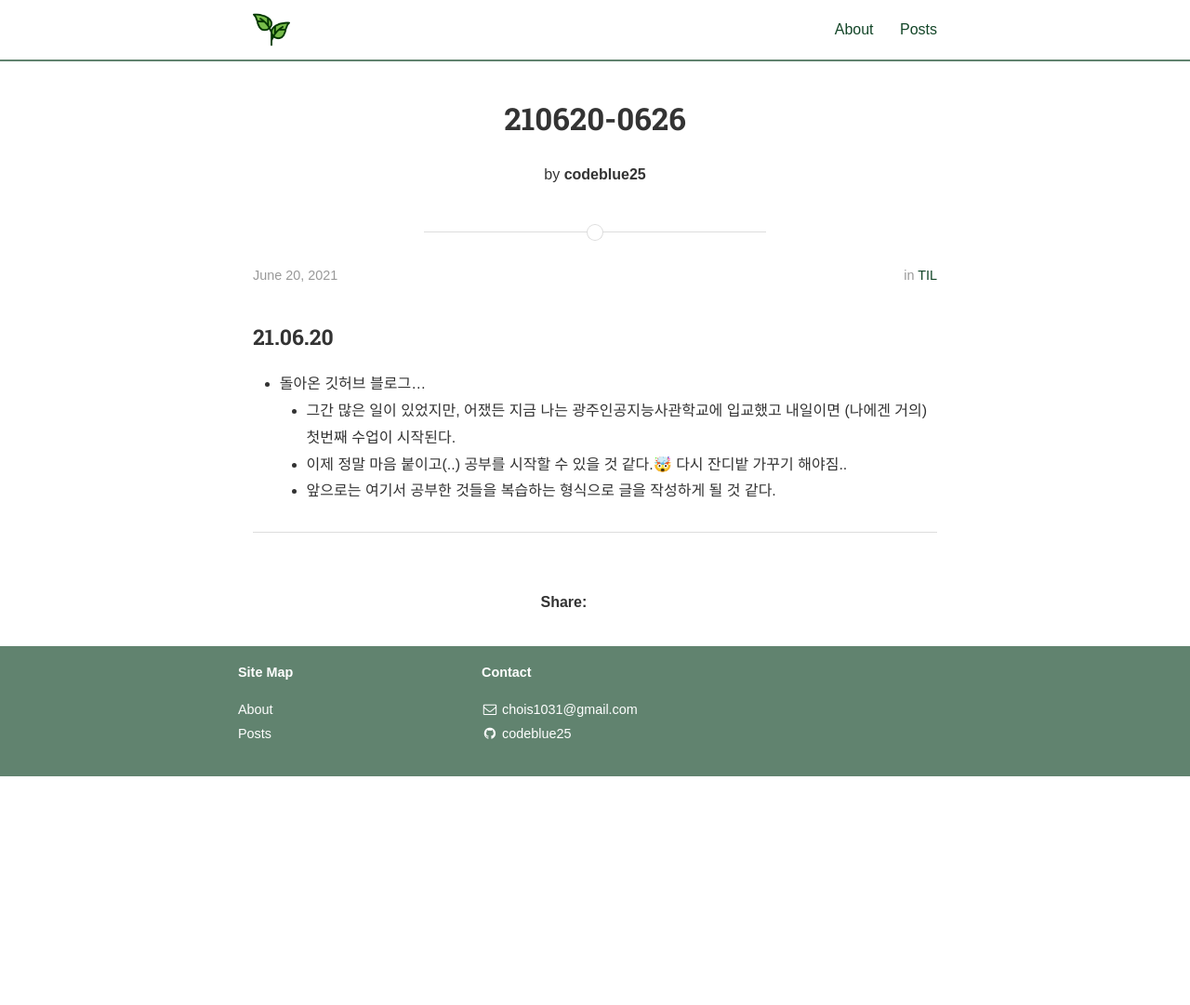
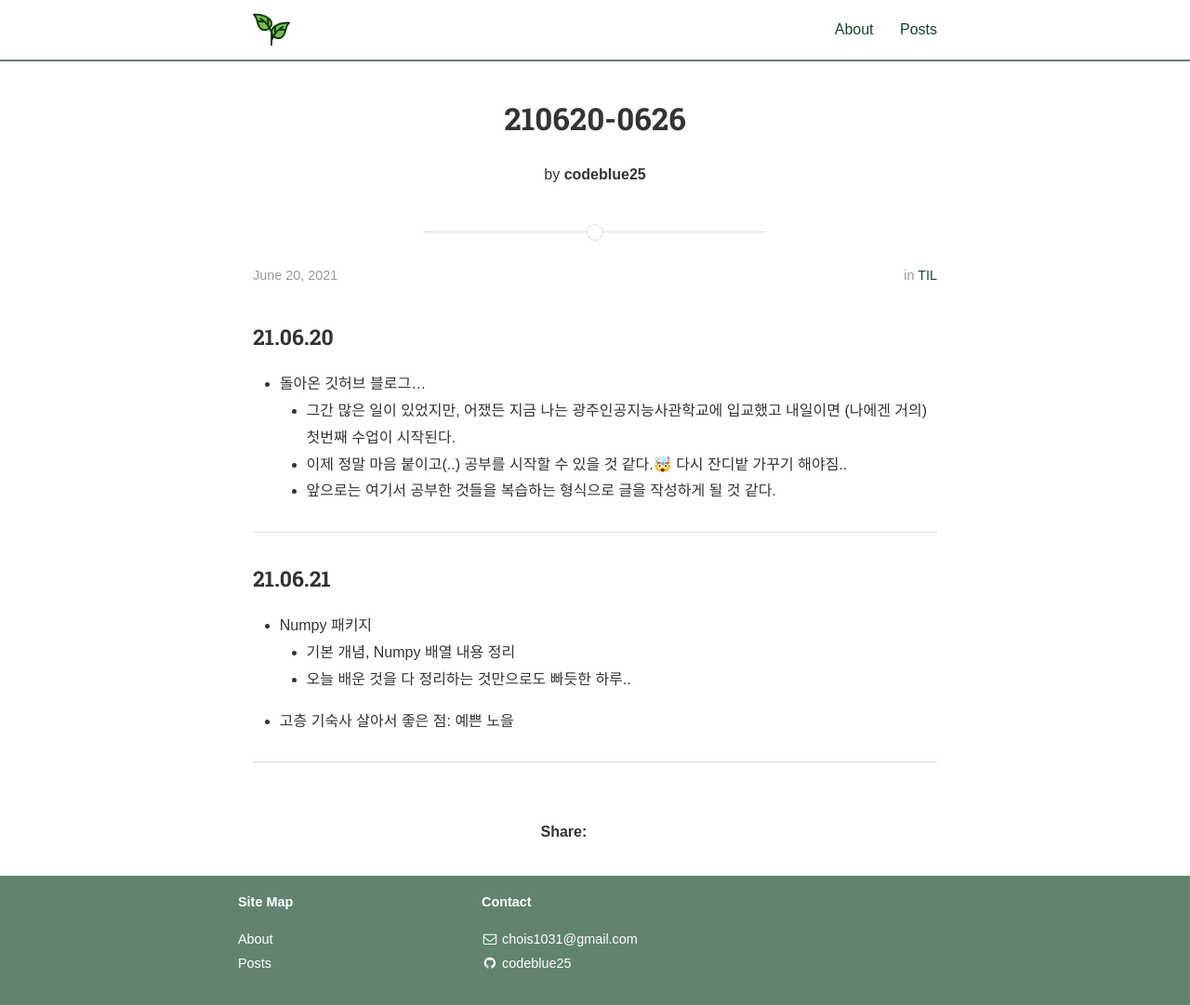
Before and after one commit to codeblue25/codeblue25.github.io, a Jekyll site: the page built from _posts/2021-06-20-0626.md, in a window 1280 px wide and 1082 px high. Shown: the whole window at 93% size. Built offline with Jekyll 4.4.1, drawn with Linux system fonts in a browser that asks for light colours; nearby versions of some CDN libraries; some web fonts are replaced; a style sheet for code colours, icons or effects is not loaded.

Commit message:
210621 TIL

```diff
--- a/_posts/2021-06-20-0626.md
+++ b/_posts/2021-06-20-0626.md
@@ -14,3 +14,12 @@ categories: TIL
   - 앞으로는 여기서 공부한 것들을 복습하는 형식으로 글을 작성하게 될 것 같다.
 
 ---
+
+<h3>21.06.21</h3>
+
+- Numpy 패키지
+  - 기본 개념, Numpy 배열 내용 정리
+  - 오늘 배운 것을 다 정리하는 것만으로도 빠듯한 하루..
+- 고층 기숙사 살아서 좋은 점: 예쁜 노을
+
+---
```
